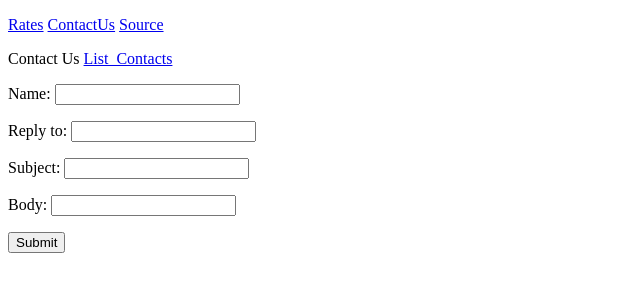
After one commit to MRuletkin/Currency, a Django app: page /currency/contactus/create/ in a window 1280 px wide. The commit adds this page. Shown: the top 300 px of the page, without its empty margins (0-640 px from the left). Run offline with Django 3.2, Linux system fonts and the light colour scheme.

Commit message:
Homework_11

```diff
--- /dev/null
+++ b/app/currency/middlewares.py
@@ -0,0 +1,16 @@
+from time import time
+
+from currency.models import RequestResponseLog
+
+
+class RequestResponseTimeMiddleware:
+    def __init__(self, get_response):
+        self.get_response = get_response
+
+    def __call__(self, request):
+        start = time()
+        response = self.get_response(request)
+        end = time()
+        # print(f'Path: {request.path} Request_method {request.method} Time: {end - start}')
+        RequestResponseLog.objects.create(path=request.path, request_method=request.method, time=end-start)
+        return response
--- a/app/currency/models.py
+++ b/app/currency/models.py
@@ -21,10 +21,12 @@ class ContactUs(models.Model):
     class Meta:
         verbose_name = 'Contact Us'
         verbose_name_plural = 'Contact Us'
-    email_from = models.EmailField(max_length=254)
-    subject = models.CharField(max_length=50)
-    message = models.CharField(max_length=100)
     created = models.DateTimeField(auto_now_add=True)
+    name = models.CharField(max_length=128)
+    reply_to = models.EmailField()
+    subject = models.CharField(max_length=128)
+    body = models.CharField(max_length=1024)
+    raw_content = models.TextField()
 
 
 class Source(models.Model):
@@ -33,6 +35,12 @@ class Source(models.Model):
     created = models.DateTimeField(auto_now_add=True)
 
 
+class RequestResponseLog(models.Model):
+    path = models.CharField(max_length=255)
+    request_method = models.CharField(max_length=255)
+    time = models.DecimalField(max_digits=6, decimal_places=4)
+
+
 # def save(self, *args, **kwargs):
 #     if not self.created:
 #         self.created = datetime.now()
--- /dev/null
+++ b/app/currency/templates/currency/contactus_create.html
@@ -0,0 +1,13 @@
+{% extends 'base.html' %}
+
+{% block title %}Contact Us{% endblock title %}
+
+{% block content %}
+    Contact Us
+    <a href="{% url 'currency:contactus-list'%}">List_Contacts</a>
+    <form method="post">
+        {% csrf_token %}
+        {{ form.as_p }}
+        <button type="submit">Submit</button>
+    </form>
+{% endblock content %}
--- a/app/currency/templates/includes/navbar.html
+++ b/app/currency/templates/includes/navbar.html
@@ -1,5 +1,5 @@
 <p>
     <a href="{% url 'currency:rate-list' %}">Rates</a>
-    <a href="{% url 'currency:contactus-list' %}">ContactUs</a>
+    <a href="{% url 'currency:contactus-create' %}">ContactUs</a>
     <a href="{% url 'currency:source-list' %}">Source</a>
 </p>
--- a/app/currency/urls.py
+++ b/app/currency/urls.py
@@ -1,4 +1,5 @@
 from currency.views import (
+    ContactUsCreateView,
     ContactusListView,
 
     RateCreateView,
@@ -27,6 +28,7 @@ urlpatterns = [
     path('rate/details/<int:pk>/', RateDetailsView.as_view(), name='rate-details'),
 
     path('contactus/list/', ContactusListView.as_view(), name='contactus-list'),
+    path('contactus/create/', ContactUsCreateView.as_view(), name='contactus-create'),
 
     path('source/list/', SourceListView.as_view(), name='source-list'),
     path('source/create/', SourceCreateView.as_view(), name='source-create'),
--- a/app/currency/views.py
+++ b/app/currency/views.py
@@ -1,6 +1,8 @@
 from currency.forms import RateForm, SourceForm
 from currency.models import ContactUs, Rate, Source
 
+from django.conf import settings
+from django.core.mail import send_mail
 from django.urls import reverse_lazy
 from django.views.generic import (
     CreateView,
@@ -40,6 +42,39 @@ class RateDeleteView(DeleteView):
 
 class ContactusListView(ListView):
     queryset = ContactUs.objects.all()
+
+
+class ContactUsCreateView(CreateView):
+    model = ContactUs
+    template_name = 'currency/contactus_create.html'
+    success_url = reverse_lazy('index')
+    fields = (
+        'name',
+        'reply_to',
+        'subject',
+        'body',
+    )
+
+    def _send_email(self):
+        subject = 'User'
+        body = f'''
+            Request From: {self.object.name}
+            Email to reply: {self.object.reply_to}
+            Body: {self.object.body}
+            Subject: {self.object.subject}
+        '''
+        send_mail(
+            subject,
+            body,
+            settings.DEFAULT_FROM_EMAIL,
+            [settings.DEFAULT_FROM_EMAIL],
+            fail_silently=False,
+        )
+
+    def form_valid(self, form):
+        redirect = super().form_valid(form)
+        self._send_email()
+        return redirect
 
 
 class SourceListView(ListView):
--- a/app/settings/urls.py
+++ b/app/settings/urls.py
@@ -10,6 +10,7 @@ urlpatterns = [
     path('admin/', admin.site.urls),
 
     path('__debug__/', include(debug_toolbar.urls)),
+    path('silk/', include('silk.urls', namespace='silk')),
 
     path('', TemplateView.as_view(template_name='index.html'), name='index'),
     path('currency/', include('currency.urls')),
--- a/requirements.txt
+++ b/requirements.txt
@@ -4,6 +4,7 @@ django-extensions
 ipython
 django-admin-rangefilter
 django-import-export
+django-silk
 
 # flake8
 flake8
```
Also changed, not shown: app/currency/admin.py (+14 -3 lines), app/currency/forms.py (+1 -11 lines), app/currency/templates/currency/contactus_list.html (+4 -4 lines), app/settings/settings.py (+12 -0 lines), app/currency/migrations/0003_auto_20211109_0913.py (added), app/currency/migrations/0004_requestresponselog.py (added), 1 other file.
